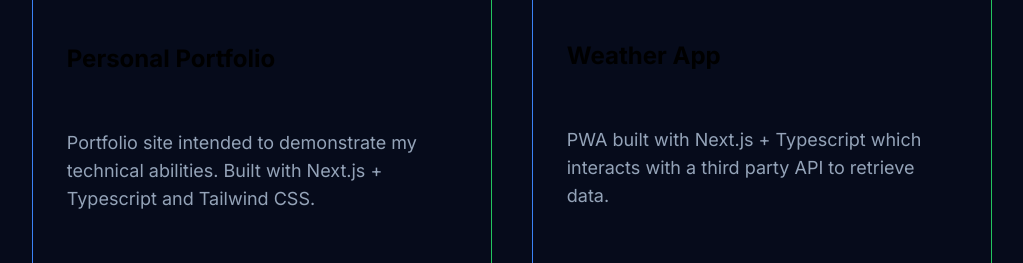
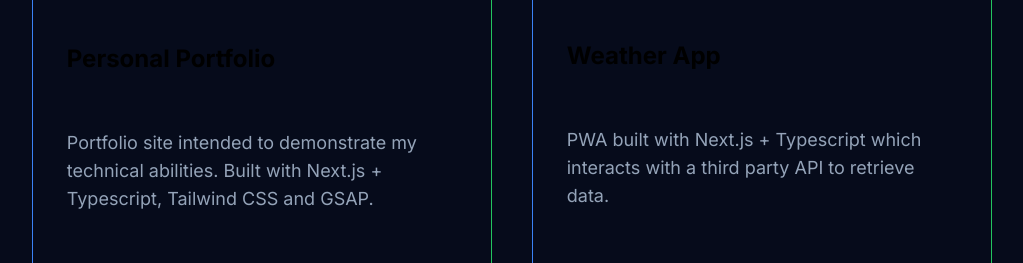
Before and after one commit to stefanomusicman/personal_portfolio_v2, a Next.js app: page / in a window 1280 px wide. Shown: the part 1800-2063 px from the top of the page, without its empty margins (128-1151 px from the left). Built offline with nearby package versions, Linux system fonts and the light colour scheme.

Commit message:
made minor addition to project

```diff
--- a/components/Projects.tsx
+++ b/components/Projects.tsx
@@ -134,7 +134,7 @@ const projectInfo: CardInfo[] = [
         id: 3,
         title: 'Personal Portfolio',
         img: '/personal_portfolio_2.png',
-        description: 'Portfolio site intended to demonstrate my technical abilities. Built with Next.js + Typescript and Tailwind CSS.',
+        description: 'Portfolio site intended to demonstrate my technical abilities. Built with Next.js + Typescript, Tailwind CSS and GSAP.',
         showDemoLink: false,
         showCodeLink: true,
         demoLink: '',
```
